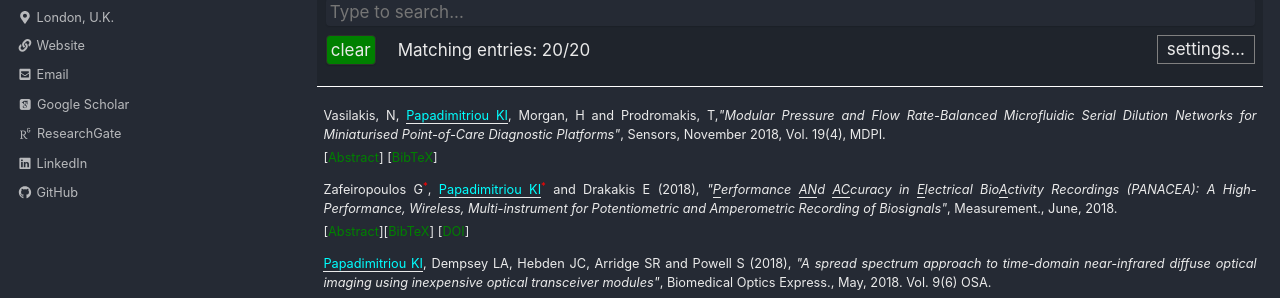
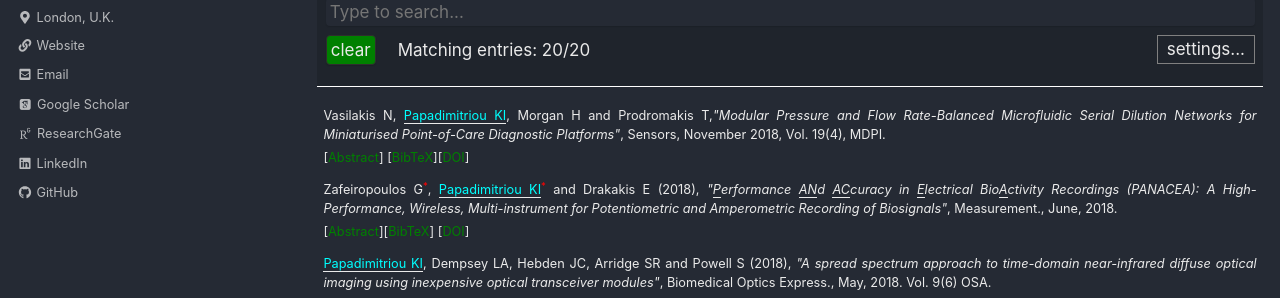
Before and after one commit to kostaspapadimitriou/kostaspapadimitriou.github.io, a Jekyll site: the page built from Publications.md, in a window 1280 px wide and 900 px high. Shown: the part 359-657 px from the top of the window. Built offline with Jekyll 4.4.1, drawn with Linux system fonts in a browser that asks for light colours; nearby versions of some CDN libraries; some web fonts are replaced.

Commit message:
Update publications.html

```diff
--- a/_layouts/publications.html
+++ b/_layouts/publications.html
@@ -427,8 +427,8 @@ p.infolinks { margin: 0.3em 0em 0em 0em; padding: 0px; }
 <table id="qs_table" border="1">
 <tbody>
 <tr id="vasilakis2019modular" class="entry">
-	<td>Vasilakis, N, <font color="aqua"> <u>Papadimitriou KI</u></font>, Morgan, H and Prodromakis, T,<i>"Modular Pressure and Flow Rate-Balanced Microfluidic Serial Dilution Networks for Miniaturised Point-of-Care Diagnostic Platforms"</i>, Sensors, November 2018,  Vol. 19(4), MDPI.
-	<p class="infolinks">[<a href="javascript:toggleInfo('vasilakis2019modular','abstract')">Abstract</a>] [<a href="javascript:toggleInfo('vasilakis2019modular','bibtex')">BibTeX</a>]</p>
+	<td>Vasilakis N, <font color="aqua"> <u>Papadimitriou KI</u></font>, Morgan H and Prodromakis T,<i>"Modular Pressure and Flow Rate-Balanced Microfluidic Serial Dilution Networks for Miniaturised Point-of-Care Diagnostic Platforms"</i>, Sensors, November 2018,  Vol. 19(4), MDPI.
+	<p class="infolinks">[<a href="javascript:toggleInfo('vasilakis2019modular','abstract')">Abstract</a>] [<a href="javascript:toggleInfo('vasilakis2019modular','bibtex')">BibTeX</a>][<a href="https://doi.org/10.3390/s19040911" target="_blank">DOI</a>]</p>
 	</td>
 </tr>
 <tr id="abs_vasilakis2019modular" class="abstract noshow">
```
Also changed, not shown: other parts of _layouts/publications.html (+1 -1 lines).
